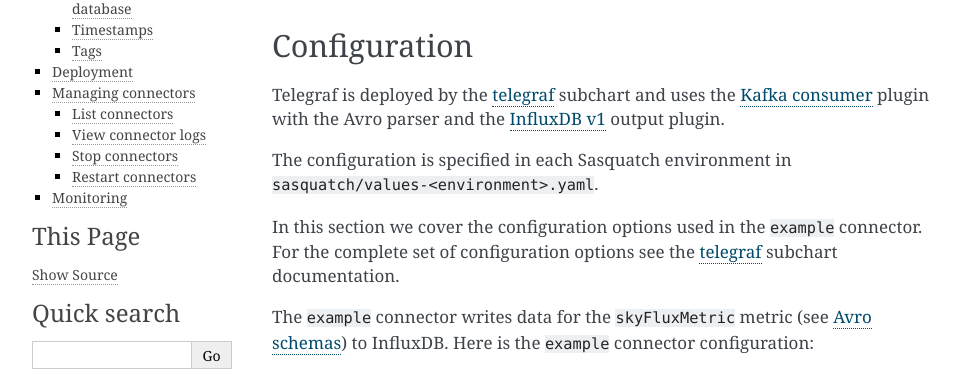
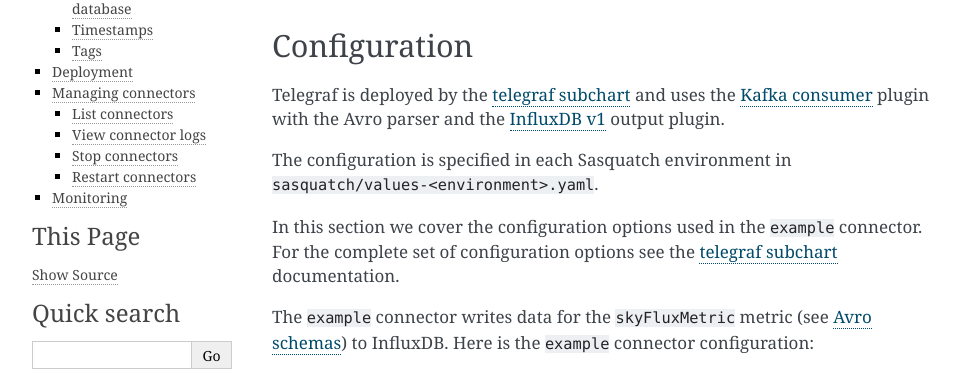
Before and after one commit to lsst-sqre/sasquatch, a Sphinx documentation site: the page built from docs/admin/connectors.rst, in a window 1280 px wide and 900 px high. Shown: the part 180-550 px from the top of the window, without its empty margins (148-1111 px from the left). Built offline with Sphinx 7.4.7, drawn with Linux system fonts in a browser that asks for light colours; pages that are not in the unit, such as notebooks, are missing from menus.

```diff
--- a/docs/admin/connectors.rst
+++ b/docs/admin/connectors.rst
@@ -10,12 +10,12 @@ This guide describes how to configure and deploy Telegraf connectors, manage the
 Configuration
 =============
 
-Telegraf is deployed by the `telegraf`_ subchart and uses the `Kafka consumer`_ plugin with the Avro parser and the `InfluxDB v1`_ output plugin.
+Telegraf is deployed by the `telegraf subchart`_ and uses the `Kafka consumer`_ plugin with the Avro parser and the `InfluxDB v1`_ output plugin.
 
 The configuration is specified in each Sasquatch environment in ``sasquatch/values-<environment>.yaml``.
 
 In this section we cover the configuration options used in the ``example`` connector.
-For the complete set of configuration options see the `telegraf`_ subchart documentation.
+For the complete set of configuration options see the `telegraf subchart`_ documentation.
 
 The ``example`` connector writes data for the ``skyFluxMetric`` metric (see :ref:`avro-schemas`) to InfluxDB.
 Here is the ``example`` connector configuration:
```
Also changed, not shown: other parts of docs/admin/connectors.rst (+1 -1 lines).
